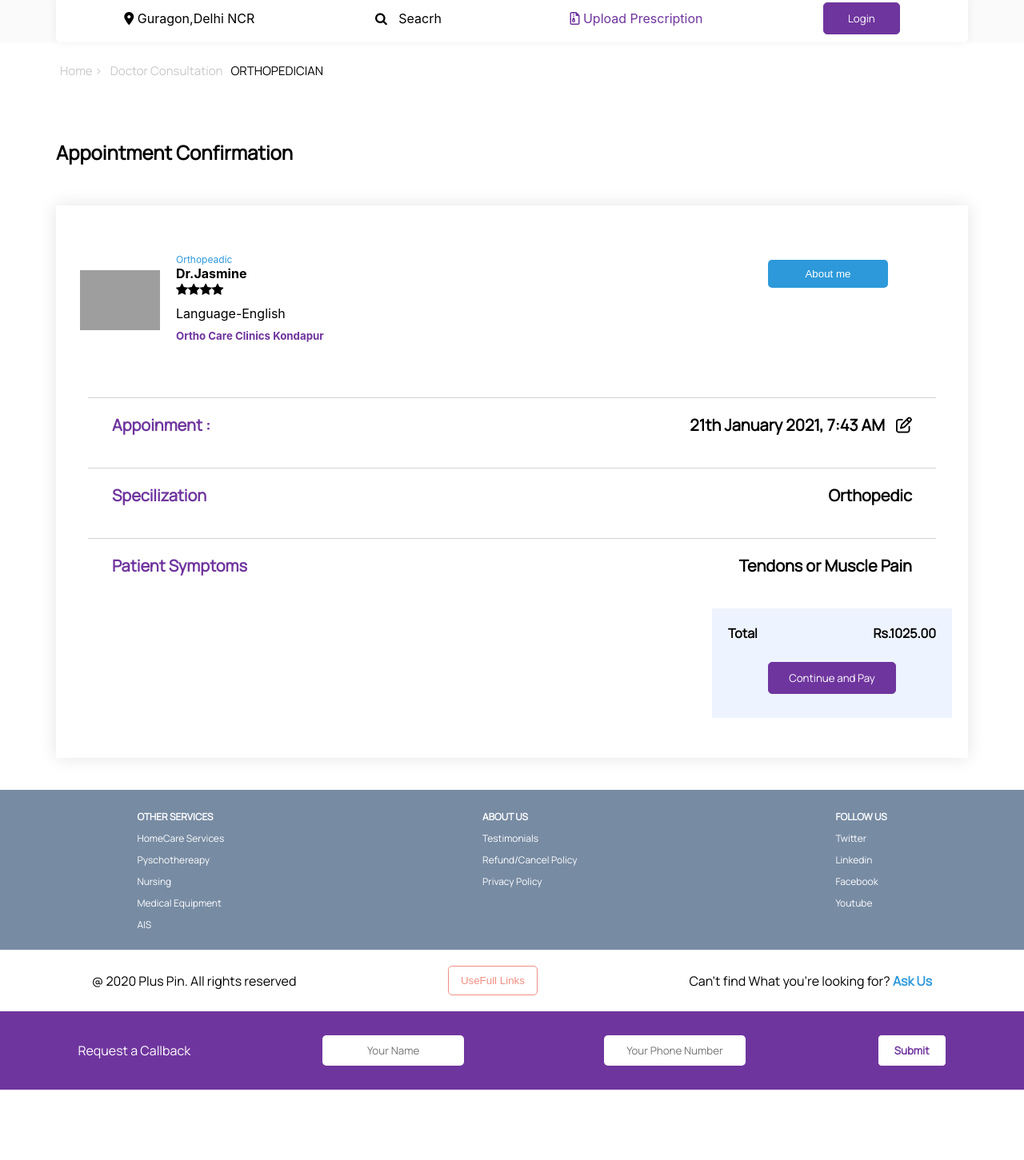
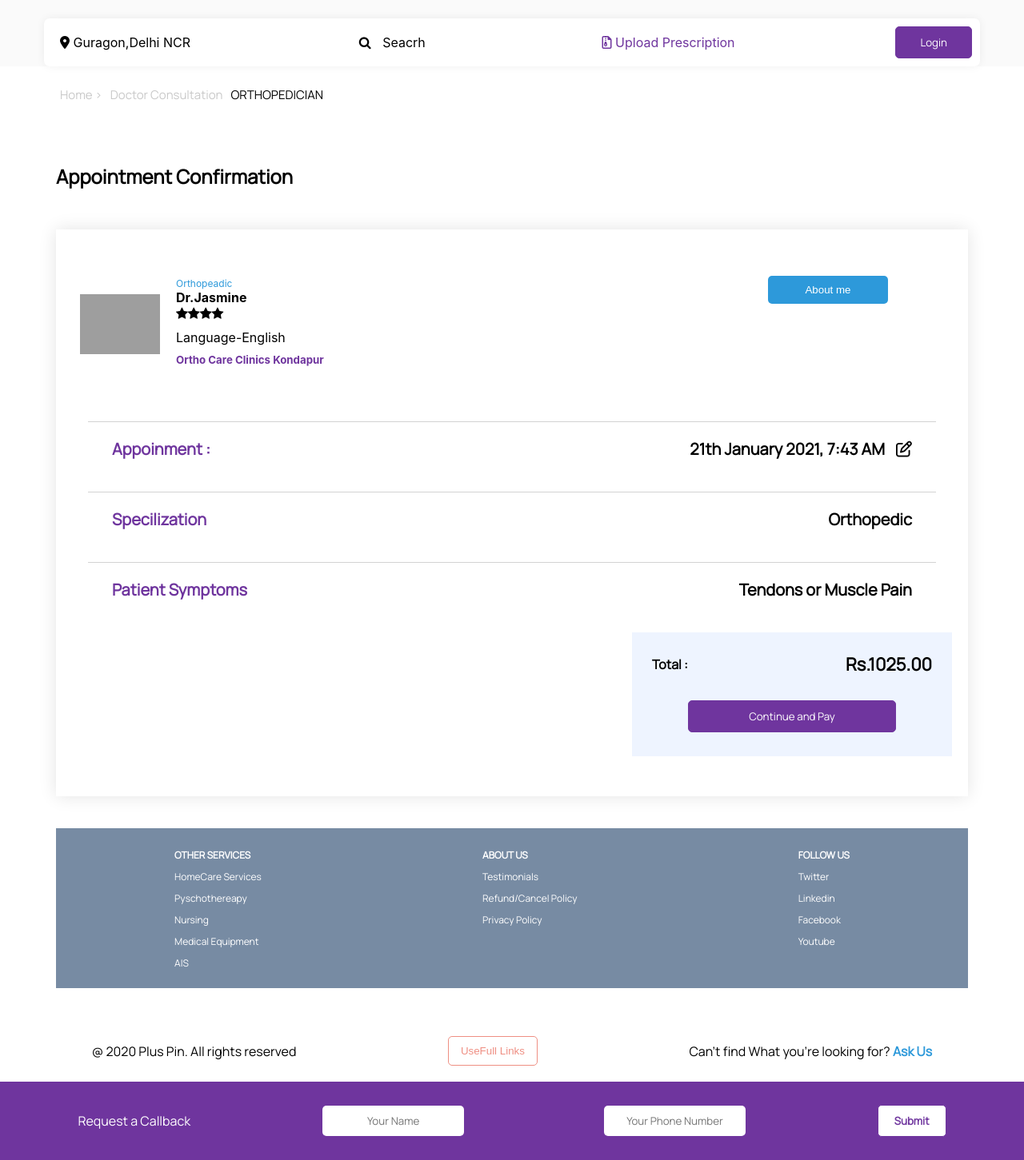
Before and after one commit to sachin-rohilla/FigmaLayout, a React (Create React App) app: page / in a window 1280 px wide. Shown: the part 67-1518 px from the top of the page at 80% size. Before the commit the page ends 1430 px from the top, so only its background shows below. Built offline with nearby package versions, Linux system fonts and the light colour scheme; grey boxes are pictures that could not be loaded.

Commit message:
AppointLayout

```diff
--- a/src/Components3/Appoinment.css
+++ b/src/Components3/Appoinment.css
@@ -1,29 +1,25 @@
 .doc-container {
   display: flex;
   justify-content: space-between;
-
-  /* padding: 0px 30px; */
   flex-wrap: wrap;
 }
-.home{
+.home {
   display: flex;
   padding: 20px;
   margin: 0px 50px;
-
 }
-.home-para{
+.home-para {
   margin: 5px;
-  color: #C9C9C9;
+  color: #c9c9c9;
   font-family: Manrope;
   font-size: 15px;
 }
-.main-heading{
+.main-heading {
   font-family: Manrope;
   margin: 50px 70px;
 }
 .details-para {
   margin-top: 10px;
-
 }
 .details-heading {
   color: #6f359e;
@@ -35,9 +31,8 @@
   color: #fff;
   border: none;
   width: 150px;
-  margin-bottom: 70px;
+  margin-bottom: 90px;
   margin-left: 70px;
-  /* padding: 10px 10px; */
 }
 .specs-btn:hover {
   background-color: lightseagreen;
@@ -61,50 +56,48 @@
   flex-direction: column;
   height: 100%;
   justify-content: space-around;
-
 }
 
-.appointment-footer{
-  background:#EEF4FF;
+.appointment-footer {
+  background: #eef4ff;
   height: auto;
-  width: 300px;
+  width: 400px;
   padding: 20px;
   margin-left: auto;
 
-
   margin-bottom: 30px;
-
+}
+.appointment-flex {
+  display: flex;
+  justify-content: space-between;
+  align-items: center;
 
 }
-.appointment-flex{
-  display: flex;
-  justify-content: space-between;
-
+.appointment-para3,
+.appointment-para4 {
+  color: black;
+  font-family: Manrope;
+  font-weight: bolder;
+  padding: 5px;
 
 }
-.appointment-para3,.appointment-para4{
-  color: black;
-  font-family: Manrope;
-  font-weight: bold;
+.appointment-para4 {
+  font-size: 22px;
 
 }
-.appointment-pay{
+.appointment-pay {
   display: flex;
   justify-content: center;
   align-items: center;
   margin-top: 15px;
   height: 100%;
   padding: 10px 50px;
-
-
 }
-.appointment-btn{
+.appointment-btn {
   background: #6f359e;
   color: #fff;
   font-family: Manrope;
-  width: 200px;
-
-
+  width: 300px;
 }
 @media screen and (max-width: 550px) {
   .doc-container {
@@ -116,6 +109,7 @@
     display: flex;
     flex-direction: column;
     align-items: center;
+    width: auto;
   }
 }
 
@@ -127,7 +121,7 @@
   border-top: 1px solid lightgray;
   padding: 20px 30px;
 }
-.box-shadow{
+.box-shadow {
   box-shadow: 0px 0px 21.0561px rgba(0, 0, 0, 0.11);
 
   margin: 0px 70px;
--- a/src/Components3/Appoinment.js
+++ b/src/Components3/Appoinment.js
@@ -3,11 +3,13 @@ import "./Appoinment.css";
 const Appoinment = () => {
   return (
     <>
-    <div className="home">
-      <p className="home-para">Home > </p>
-      <p className="home-para">Doctor Consultation</p>
-      <p className="home-para"><span style={{color:"black"}}>ORTHOPEDICIAN</span></p>
-    </div>
+      <div className="home">
+        <p className="home-para">Home > </p>
+        <p className="home-para">Doctor Consultation</p>
+        <p className="home-para">
+          <span style={{ color: "black" }}>ORTHOPEDICIAN</span>
+        </p>
+      </div>
       <h2 className="main-heading">Appointment Confirmation</h2>
       <div className="box-shadow">
         <div className="doc-container">
@@ -21,7 +23,9 @@ const Appoinment = () => {
                 />
               </div>
               <div className="img-item">
-                <span style={{color:"#2D99DA",fontSize:"12px"}}><p>Orthopeadic</p></span>
+                <span style={{ color: "#2D99DA", fontSize: "12px" }}>
+                  <p>Orthopeadic</p>
+                </span>
                 <h4>Dr.Jasmine</h4>
                 <span class="fa fa-star checked"></span>
                 <span class="fa fa-star checked"></span>
@@ -44,7 +48,12 @@ const Appoinment = () => {
             <p className="appointment-para">Appoinment :</p>
           </div>
           <div>
-            <p className="appointment-para2">21th January 2021, 7:43 AM <span style={{marginLeft:"10px"}}><i class='far fa-edit'></i></span></p>
+            <p className="appointment-para2">
+              21th January 2021, 7:43 AM{" "}
+              <span style={{ marginLeft: "10px" }}>
+                <i class="far fa-edit"></i>
+              </span>
+            </p>
           </div>
         </div>
         <div className="appointment-details">
@@ -64,14 +73,17 @@ const Appoinment = () => {
           </div>
         </div>
         <div className="appointment-footer">
-
-            <div className="appointment-flex">
-              <div><p className="appointment-para3">Total</p></div>
-              <div><p className="appointment-para4">Rs.1025.00</p></div>
-
+          <div className="appointment-flex">
+            <div>
+              <p className="appointment-para3">Total : </p>
             </div>
-            <div className="appointment-pay"><button className="appointment-btn">Continue and Pay</button></div>
-
+            <div>
+              <p className="appointment-para4">Rs.1025.00</p>
+            </div>
+          </div>
+          <div className="appointment-pay">
+            <button className="appointment-btn">Continue and Pay</button>
+          </div>
         </div>
       </div>
     </>
--- a/src/Components3/Footer.js
+++ b/src/Components3/Footer.js
@@ -1,21 +1,35 @@
-import React from 'react'
-import './Footer.css'
+import React from "react";
+import "./Footer.css";
 
 const Footer = () => {
   return (
-    <><div>
-      <div className='footer-container'>
-        <div><p style={{fontFamily:"Manrope"}}>Request a Callback</p></div>
-        <div><input type="text" placeholder='Your Name' className='footer-input'/></div>
-        <div><input type="text" placeholder='Your Phone Number' className='footer-input'/></div>
-         <div><button className='footer-btn'>Submit</button></div>
-    </div>
+    <>
+      <div>
+        <div className="footer-container">
+          <div>
+            <p style={{ fontFamily: "Manrope" }}>Request a Callback</p>
+          </div>
+          <div>
+            <input
+              type="text"
+              placeholder="Your Name"
+              className="footer-input"
+            />
+          </div>
+          <div>
+            <input
+              type="text"
+              placeholder="Your Phone Number"
+              className="footer-input"
+            />
+          </div>
+          <div>
+            <button className="footer-btn">Submit</button>
+          </div>
+        </div>
+      </div>
+    </>
+  );
+};
 
-    </div>
-
-
-    </>
-  )
-}
-
-export default Footer
+export default Footer;
--- a/src/Components3/Navbar.css
+++ b/src/Components3/Navbar.css
@@ -25,7 +25,7 @@
   justify-content: space-around;
   align-items: center;
   flex: 1;
-    padding: 10px 10px;
+  padding: 25px 10px;
   flex-wrap: wrap;
 }
 
@@ -46,7 +46,6 @@
   color: #fff;
   font-family: Manrope;
   padding: 10px 30px;
-
 }
 .login:hover {
   background-color: #fff;
@@ -56,17 +55,20 @@
 .nav-child {
   background-color: #fff;
   box-shadow: 0px 0px 11.2285px rgba(0, 0, 0, 0.06);
-    margin:0px 70px;
-  border-radius: 5px;
+  margin: 0px 55px;
+  border-radius: 7px;
   display: flex;
-    justify-content: space-around;
+  justify-content: space-between;
   align-items: center;
   padding: 10px 10px;
 }
-  .nav-btn{
-    border: 1.5px solid #6f359e ;
+.nav-btn {
+  border: 1.5px solid #6f359e;
   font-family: Manrope;
   font-weight: bold;
+}
+.nav-child-para {
+  padding: 10px;
 }
 input {
   border: none;
@@ -84,7 +86,6 @@
   .nav-child {
     display: flex;
     flex-direction: column;
-      ;
   }
   ul li {
     padding: 5px;
@@ -92,7 +93,7 @@
   .login {
     margin: 15px;
   }
-    .nav-child-para{
+  .nav-child-para {
     padding: 10px;
   }
 }
--- a/src/Components3/Navbar.js
+++ b/src/Components3/Navbar.js
@@ -14,9 +14,9 @@ const Navbar = () => {
           <li>
             <a href="/">Pysiotherepy</a>
           </li>
-          {/* <li>
+          <li>
             <a href="/">HomeCare</a>
-          </li> */}
+          </li>
           <li>
             <a href="/">Business</a>
           </li>
@@ -24,14 +24,25 @@ const Navbar = () => {
             <a href="/">Contact</a>
           </li>
           <li>
-            <button className="nav-btn"><i class="fa fa-phone"></i> 7015920486</button>
+            <button className="nav-btn">
+              <i class="fa fa-phone"></i> 7015920486
+            </button>
           </li>
         </ul>
         <div className="nav-child">
-          <p className="nav-child-para"><i class='fas fa-map-marker-alt'></i> Guragon,Delhi NCR</p>
-          <p className="nav-child-para" > <i class="fa fa-search"></i> <span style={{padding:"0px 10px" }}>Seacrh</span></p>
-
-          <p className="nav-child-para"><span style={{color:"#6F359E"}}><i class="fa fa-file-archive-o"></i> Upload Prescription</span></p>
+          <p className="nav-child-para">
+            <i class="fas fa-map-marker-alt"></i> Guragon,Delhi NCR
+          </p>
+          <p className="nav-child-para">
+            {" "}
+            <i class="fa fa-search"></i>{" "}
+            <span style={{ padding: "0px 10px" }}>Seacrh</span>
+          </p>
+          <p className="nav-child-para">
+            <span style={{ color: "#6F359E" }}>
+              <i class="fa fa-file-archive-o"></i> Upload Prescription
+            </span>
+          </p>
           <button className="login">Login</button>
         </div>
       </div>
--- a/src/Components3/SectionList.css
+++ b/src/Components3/SectionList.css
@@ -4,15 +4,16 @@
   padding: 20px 10px;
   height: 200px;
   background-color: #778ba3;
-  margin-top: 40px;
+  margin: 40px 70px;
 }
 .sectionList-para {
   padding: 5px;
-font-family: Manrope;
-font-size: 12px;
+  font-family: Manrope;
+  font-size: 12px;
   color: #fff;
 }
-.sectionList-para2,.sectionList-para3{
+.sectionList-para2,
+.sectionList-para3 {
   font-family: Manrope;
 }
 .sectionList-footer {
@@ -25,7 +26,6 @@ font-size: 12px;
 .sectionList-btn {
   color: #ef8f83;
   border: 1px solid #ef8f83;
-
 }
 .sectionList-btn:hover {
   background: #ef8f83;
--- a/src/Components3/SectionList.js
+++ b/src/Components3/SectionList.js
@@ -38,7 +38,10 @@ const SectionList = () => {
         <div>
           <p className="sectionList-para3">
             Can't find What you're looking for?
-            <span style={{ color: "#2D99DA",fontWeight:"bold"}}> Ask Us</span>
+            <span style={{ color: "#2D99DA", fontWeight: "bold" }}>
+              {" "}
+              Ask Us
+            </span>
           </p>
         </div>
       </div>
```
Lines whose indentation alone changed are shown as unchanged.
